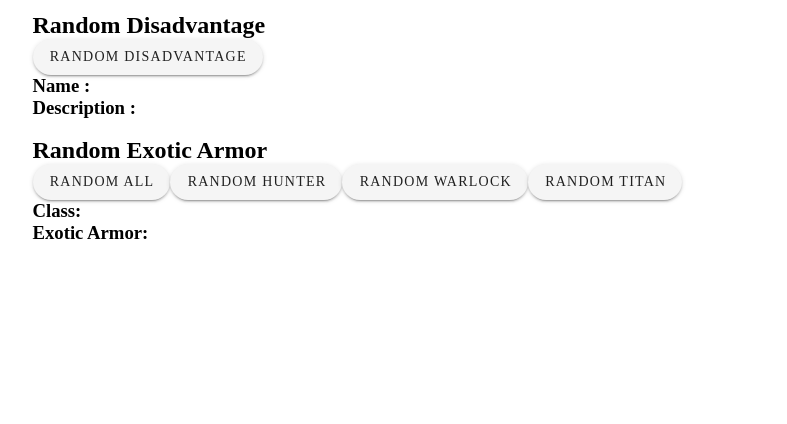
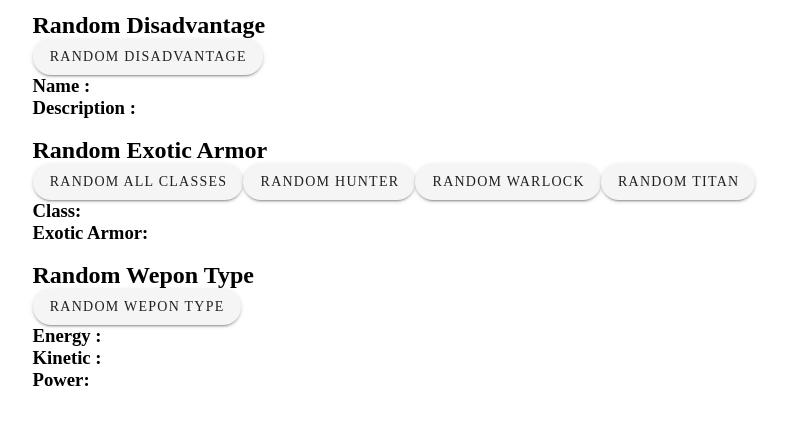
Before and after one commit to Callum-Mason/Destiny-2-Raid-Wheel, a Vue app: page / in a window 1280 px wide. Shown: the top 424 px of the page, without its empty margins (27-814 px from the left). Built offline with nearby package versions, Linux system fonts and the light colour scheme; a small style sheet from the web is missing.

Commit message:
Added Random Wepon Types

```diff
--- a/src/App.vue
+++ b/src/App.vue
@@ -12,7 +12,7 @@
     <div class="Exotic">
       <h2>Random Exotic Armor</h2>
       <v-btn v-on:click="RandomExoticArmor('ALL')" elevation="7" rounded
-        >Random All</v-btn
+        >Random All Classes</v-btn
       >
       <v-btn v-on:click="RandomExoticArmor('Hunter')" elevation="7" rounded
         >Random Hunter</v-btn
@@ -25,6 +25,16 @@
       >
       <h3>Class: {{ HuntTitWar }}</h3>
       <h3>Exotic Armor: {{ ExoticArmor }}</h3>
+    </div>
+    <br>
+    <div class="Random Wepon Type">
+      <h2>Random Wepon Type</h2>
+      <v-btn v-on:click="RandomWeponType" elevation="7" rounded
+        >Random Wepon Type</v-btn
+      >
+      <h3>Energy : {{ WeponTypeEnergy }}</h3>
+      <h3>Kinetic : {{ WeponTypeKinetic }}</h3>
+      <h3>Power: {{ WeponTypePower }}</h3>
     </div>
   </v-container>
 </template>
@@ -50,6 +60,9 @@
       DisadvantageDesc: null,
       HuntTitWar: null,
       ExoticArmor: null,
+      WeponTypeEnergy: null,
+      WeponTypeKinetic: null,
+      WeponTypePower: null,
     };
   },
 
@@ -59,20 +72,10 @@
       this.DisadvantageName = jsondata.Disadvantages.Name[disleng];
       this.DisadvantageDesc = jsondata.Disadvantages.Explanation[disleng];
     },
-    RandomHunterArmor: function (event) {
-      return jsondata.Exotic.Armor.Hunter[
-        getRandomInt(jsondata.Exotic.Armor.Hunter.length)
-      ];
-    },
-    RandomTitanArmor: function (event) {
-      return jsondata.Exotic.Armor.Titan[
-        getRandomInt(jsondata.Exotic.Armor.Titan.length)
-      ];
-    },
-    RandomWarlockArmor: function (event) {
-      return jsondata.Exotic.Armor.Warlock[
-        getRandomInt(jsondata.Exotic.Armor.Warlock.length)
-      ];
+    RandomWeponType: function (event) {
+      this.WeponTypeEnergy = jsondata.WeponTypes.energy[getRandomInt(jsondata.WeponTypes.energy.length)]
+      this.WeponTypeKinetic = jsondata.WeponTypes.Kinetic[getRandomInt(jsondata.WeponTypes.Kinetic.length)]
+      this.WeponTypePower = jsondata.WeponTypes.Power[getRandomInt(jsondata.WeponTypes.Power.length)]
     },
     RandomExoticArmor: function (exoticclass: string) {
       if (exoticclass == "ALL") {
```
